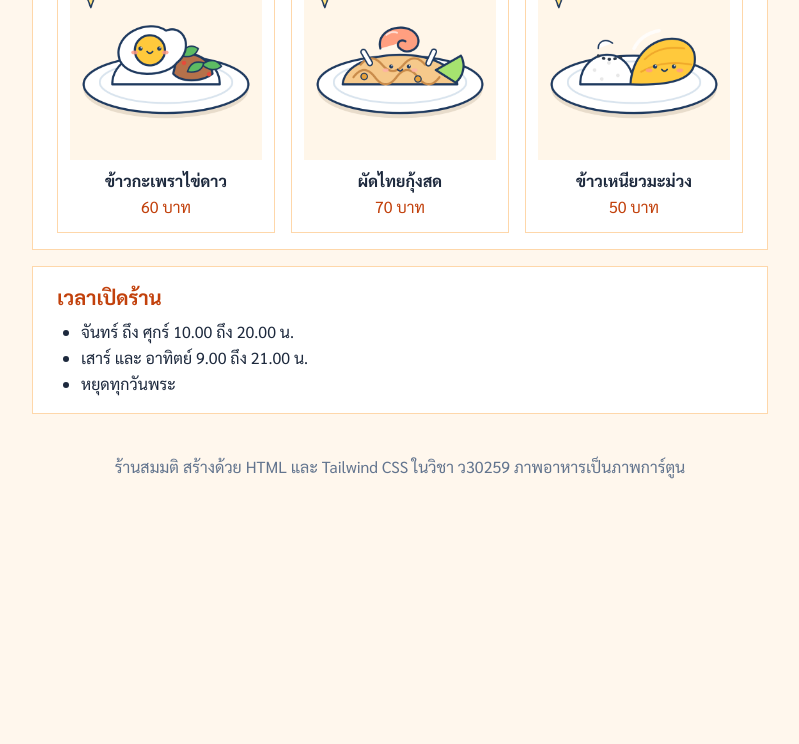
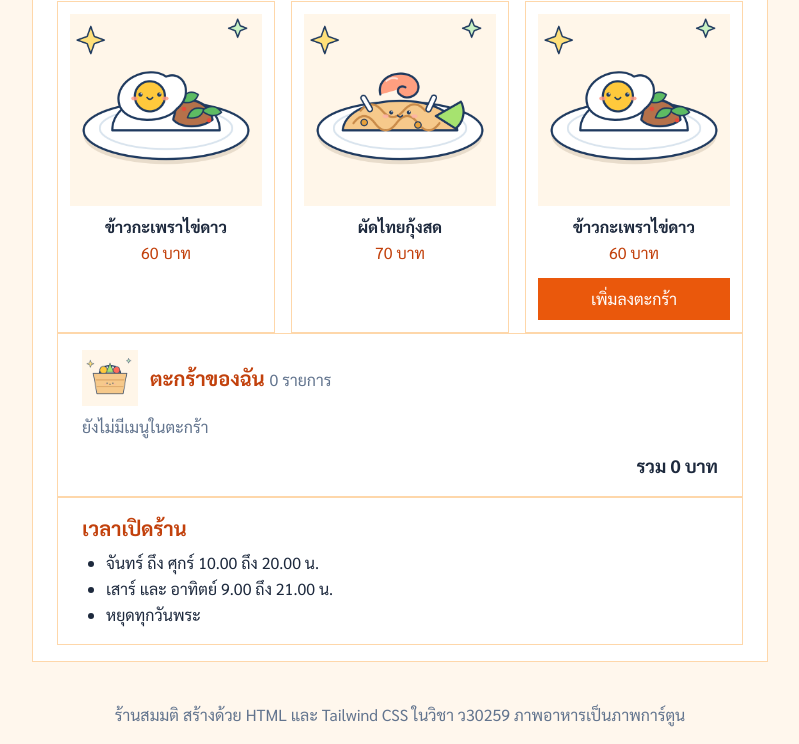
Before and after one commit to DmilxxW/Model, a plain HTML site: page index.html in a window 1280 px wide. Shown: the part 554-1298 px from the top of the page, without its empty margins (240-1039 px from the left). Before the commit the page ends 1050 px from the top, so only its background shows below. Drawn offline with nearby package versions, Linux system fonts and the light colour scheme.

Commit message:
เส็จแล้วว

```diff
--- a/index.html
+++ b/index.html
@@ -22,11 +22,13 @@
 </head>
 <body class="font-sarabun bg-brand-50 text-slate-800 leading-relaxed">
   <!-- ส่วนหัว -->
-  <header class="bg-brand-700 text-white text-center px-4 py-10">
+    <header class="bg-brand-700 text-white text-center px-4 py-10">
     <img src="images/logo.png" alt="โลโก้ร้าน Hungry Bowl" class="w-30 h-30 mx-auto object-cover rounded-full border-4 border-white">
     <h1 class="text-3xl font-bold mt-4">Hungry Bowl</h1>
     <p class="text-brand-100">อาหารตามสั่งรสมือแม่ หน้าโรงเรียน</p>
+    <p id="greeting" class="mt-3 inline-block bg-white/15 px-4 py-1">ให้ทาย เที่ยงนี้กินไร</p>
   </header>
+
 
   <main class="max-w-3xl mx-auto px-4 py-6 space-y-4">
     <!-- เกี่ยวกับร้าน -->
@@ -52,13 +54,26 @@
           <h3 class="font-bold mt-2">ผัดไทยกุ้งสด</h3>
           <p class="text-brand-700">70 บาท</p>
         </article>
-        <article class="bg-white border border-brand-200 p-3 text-center">
-          <img src="images/mango.png" alt="ข้าวเหนียวมะม่วง" class="w-full aspect-square object-cover">
-          <h3 class="font-bold mt-2">ข้าวเหนียวมะม่วง</h3>
-          <p class="text-brand-700">50 บาท</p>
+                <article class="bg-white border border-brand-200 p-3 text-center">
+          <img src="images/kaprao.png" alt="ข้าวกะเพราไข่ดาว" class="w-full aspect-square object-cover">
+          <h3 class="font-bold mt-2">ข้าวกะเพราไข่ดาว</h3>
+          <p class="text-brand-700">60 บาท</p>
+          <button type="button" class="add-btn mt-3 w-full bg-brand-600 text-white py-2 hover:bg-brand-700 cursor-pointer" data-name="ข้าวกะเพราไข่ดาว" data-price="60">เพิ่มลงตะกร้า</button>
         </article>
+
       </div>
+
+
+    <section id="cart" class="bg-white border border-brand-200 px-6 py-4">
+      <div class="flex items-center gap-3 mb-2">
+        <img src="images/cart.png" alt="" class="w-14 h-14">
+        <h2 class="text-xl font-bold text-brand-700">ตะกร้าของฉัน <span id="cart-count" class="text-base font-normal text-slate-500">0 รายการ</span></h2>
+      </div>
+      <p id="cart-empty" class="text-slate-500">ยังไม่มีเมนูในตะกร้า</p>
+      <ul id="cart-list" class="space-y-2"></ul>
+      <p class="mt-3 text-right text-lg font-bold">รวม <span id="cart-total">0</span> บาท</p>
     </section>
+
 
     <!-- เวลาเปิดร้าน -->
     <section class="bg-white border border-brand-200 px-6 py-4">
```
